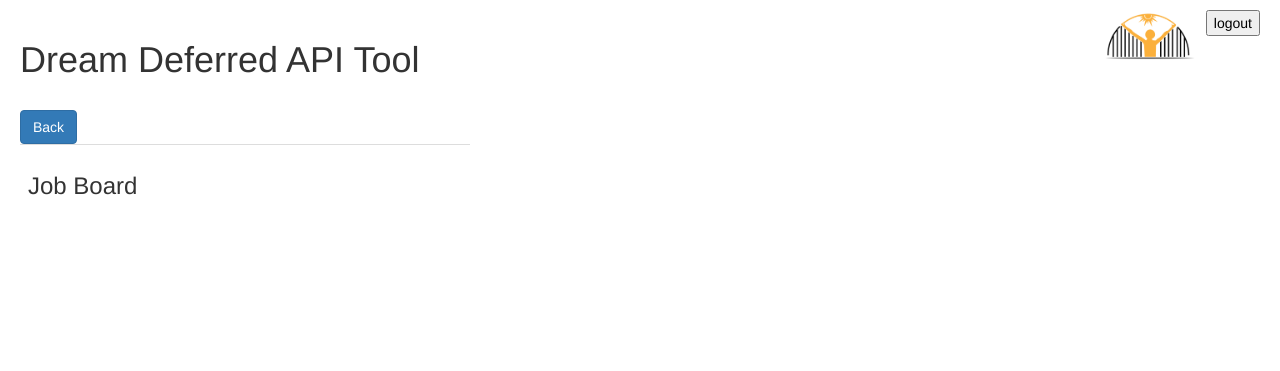
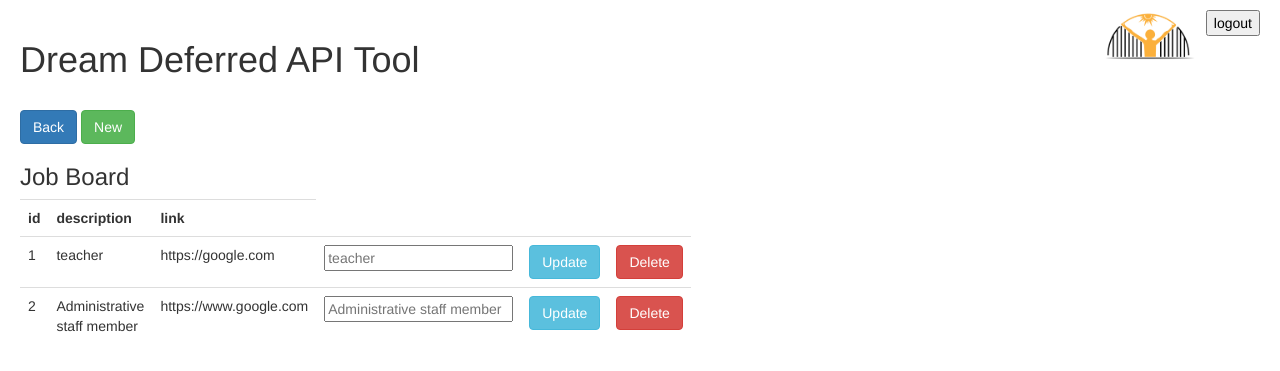
Before and after one commit to Alexico1969/dd_app_api, a Flask app: page /jobs in a window 1280 px wide. Shown: the top 371 px of the page. Run offline with Flask 2, Linux system fonts and the light colour scheme; a user stored in the database is signed in; data comes from the database, SQL or seed files in the repository; both versions use the stored data as it was after the commit; lists and menus that the app fills with data are empty; some libraries are stand-ins or nearby versions.

Commit message:
added job board + add_new_job

```diff
--- a/app.py
+++ b/app.py
@@ -28,6 +28,11 @@
         conn = sqlite3.connect('database.db')
         if check_user_psw(username, password):
             session['user'] = username
+            role = get_role(username)
+            if role == 'admin':
+                session['admin'] = True
+            else:
+                print("Role is not admin, but: ", role)
             return redirect(url_for('home'))
         else:
             return render_template('message.html', message="Wrong username or password", forward="/login")
@@ -36,6 +41,7 @@
 @app.route("/logout", methods=['GET'])
 def logout():
     session.pop('user', None)
+    session.pop('admin', None)
     return redirect(url_for('login'))
 
 
@@ -43,6 +49,12 @@
 def users():
     if not(session.get('user')):
         return render_template("message.html", message="Please log in first", forward="/login")
+    else:
+        username = session.get('user')
+
+    role = get_role(username)
+    if role != 'admin':
+        return render_template("message.html", message="Admin only !", forward="/")
 
     if request.method == 'POST':
         #update:
@@ -72,6 +84,17 @@
         return redirect(url_for('users'))
     return render_template('new_user.html')
 
+@app.route("/new_job", methods=['GET', 'POST'])
+def new_job():
+    if not(session.get('user')):
+        return render_template("message.html", message="Please log in first", forward="/login")
+    if request.method == 'POST':
+        description = request.form['description']
+        link = request.form['link']
+        create_job(description, link)
+        return redirect(url_for('jobs'))
+    return render_template('new_job.html')
+
 @app.route("/classes", methods=['GET', 'POST'])
 def classes():
     if not(session.get('user')):
@@ -93,7 +116,7 @@
     if request.method == 'POST':
         pass
 
-    return render_template("job_board.html")
+    return render_template('job_board.html', jobs=get_jobs())
 
 #   --- API ENDPOINTS ---
 
--- a/db.py
+++ b/db.py
@@ -8,6 +8,8 @@
     conn.commit()
     cur.execute("CREATE TABLE IF NOT EXISTS times (id INTEGER PRIMARY KEY AUTOINCREMENT, time text)")
     conn.commit()
+    cur.execute("CREATE TABLE IF NOT EXISTS jobs (id INTEGER PRIMARY KEY AUTOINCREMENT, description text, link text)")
+    conn.commit()
     conn.close()
 
 def create_user(username,password,email,role):
@@ -17,6 +19,13 @@
     conn.commit()
     conn.close()
     return
+
+def create_job(description, link):
+    conn = sqlite3.connect("database.db")
+    cur = conn.cursor()
+    cur.execute("INSERT INTO jobs VALUES (NULL,?,?)",(description,link))
+    conn.commit()
+    conn.close()
 
 def check_user_psw(username, password):
     conn = sqlite3.connect("database.db")
@@ -42,8 +51,15 @@
     cur.execute("SELECT * FROM users")
     users = cur.fetchall()
     conn.close()
+    return users
 
-    return users
+def get_jobs():
+    conn = sqlite3.connect("database.db")
+    cur = conn.cursor()
+    cur.execute("SELECT * FROM jobs")
+    jobs = cur.fetchall()
+    conn.close()
+    return jobs
 
 def update_role(id, role):
     conn = sqlite3.connect("database.db")
@@ -59,9 +75,31 @@
     conn.commit()
     conn.close()
 
+def delete_job(id):
+    conn = sqlite3.connect("database.db")
+    cur = conn.cursor()
+    cur.execute("DELETE from jobs WHERE id=?",(id))
+    conn.commit()
+    conn.close()
+
 def update_time(id, new_time):
     conn = sqlite3.connect("database.db")
     cur = conn.cursor()
     cur.execute("UPDATE times SET time=? WHERE id=?",(new_time,id))
     conn.commit()
     conn.close()
+
+def update_job(id, description, link):
+    conn = sqlite3.connect("database.db")
+    cur = conn.cursor()
+    cur.execute("UPDATE jobs SET description=?, link=? WHERE id=?",(description,link,id))
+    conn.commit()
+    conn.close()
+
+def get_role(username):
+    conn = sqlite3.connect("database.db")
+    cur = conn.cursor()
+    cur.execute("SELECT role FROM users WHERE username=?",(username,))
+    role = cur.fetchone()[0]
+    conn.close()
+    return role
--- a/templates/home.html
+++ b/templates/home.html
@@ -10,11 +10,13 @@
     <div class="container">
         <form method="POST">
             <div class="row">
+                {% if session['admin'] %}
                 <a href="{{url_for('users')}}">
                     <div class="col col-md-3 choice">
                         <h2>User management</h2>
                     </div>
                 </a>
+                {% endif %}
                 <a href="{{url_for('classes')}}">
                     <div class="col col-md-3 choice">
                         <h2>Class times</h2>
--- a/templates/job_board.html
+++ b/templates/job_board.html
@@ -4,12 +4,23 @@
     <p>{{ message }}</p>
     <br>
     <a href="{{url_for('home')}}"><button class="btn btn-primary">Back</button></a>
+    <a href="{{url_for('new_job')}}"><button class="btn btn-success">New</button></a>
     <br>
     <form method="POST">
         <table class="table times_table"  width="400px">
-            <tr><th><h3>Job Board</h3></th><th></th></tr>
-            {% for time in times %}
-            <tr><td><input name="input_{{time[0]}}" class="time_input" type="text" name="" value="{{time[1]}}"></td><td><button value="{{time[0]}}" name="id" class="btn btn-info">Update</button></td></tr>
+            <tr><h3>Job Board</h3></tr>
+            <tr><th>id</th><th>description</th><th>link</th></tr>
+            {% for job in jobs %}
+
+            <tr>
+                <td>{{job[0]}}</td><td>{{job[1]}}</td><td>{{job[2]}}</td>
+
+                <td>
+                    <input type="text" name="input_{{job[0]}}" id="description" placeholder="{{job[1]}}">
+                </td>
+                <td><button value="{{job[0]}}" name="id" class="btn btn-info">Update</button></td>
+                <td><button value="{{job[0]}}" name="del" class="btn btn-danger">Delete</button></td>
+            </tr>
             {% endfor %}
         </table>
     </form>
--- a/templates/user_management.html
+++ b/templates/user_management.html
@@ -1,6 +1,7 @@
 {% extends "layout.html" %}
 {% block content %}
 <div>
+    {% if session['admin'] %}
         <p>{{ message }}</p>
         <br>
         <a href="{{url_for('home')}}"><button class="btn btn-primary">Back</button></a>
@@ -27,7 +28,11 @@
                 {% endfor %}
             </table>
         </form>
+    {% else %}
 
+        <h1>Admin only !</h1>
+
+    {% endif %}
 
 </div>
 {% endblock %}
```
Also changed, not shown: templates/new_job.html (added, +28 -0 lines), templates/new_user.html (+9 -0 lines), database.db. Lines whose indentation alone changed are shown as unchanged.
